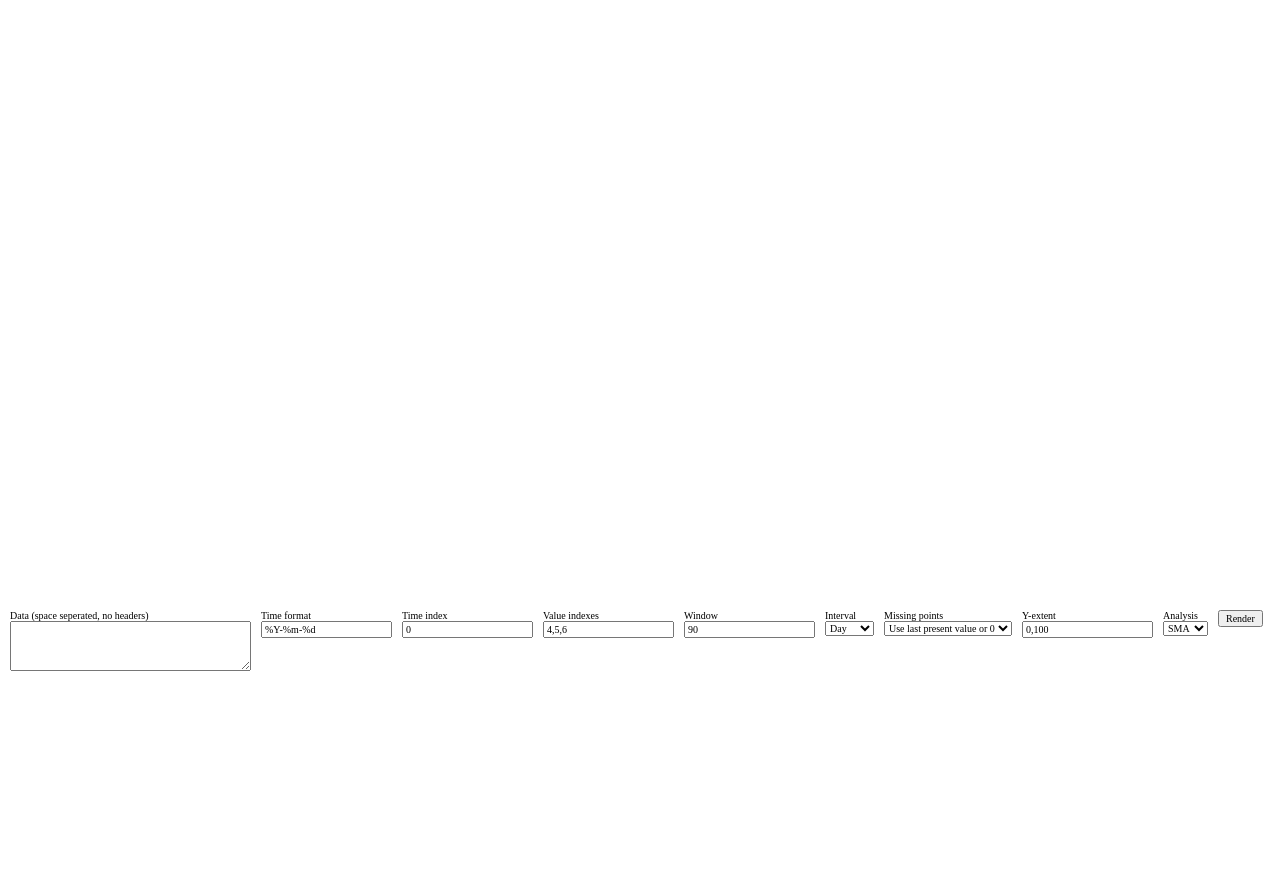
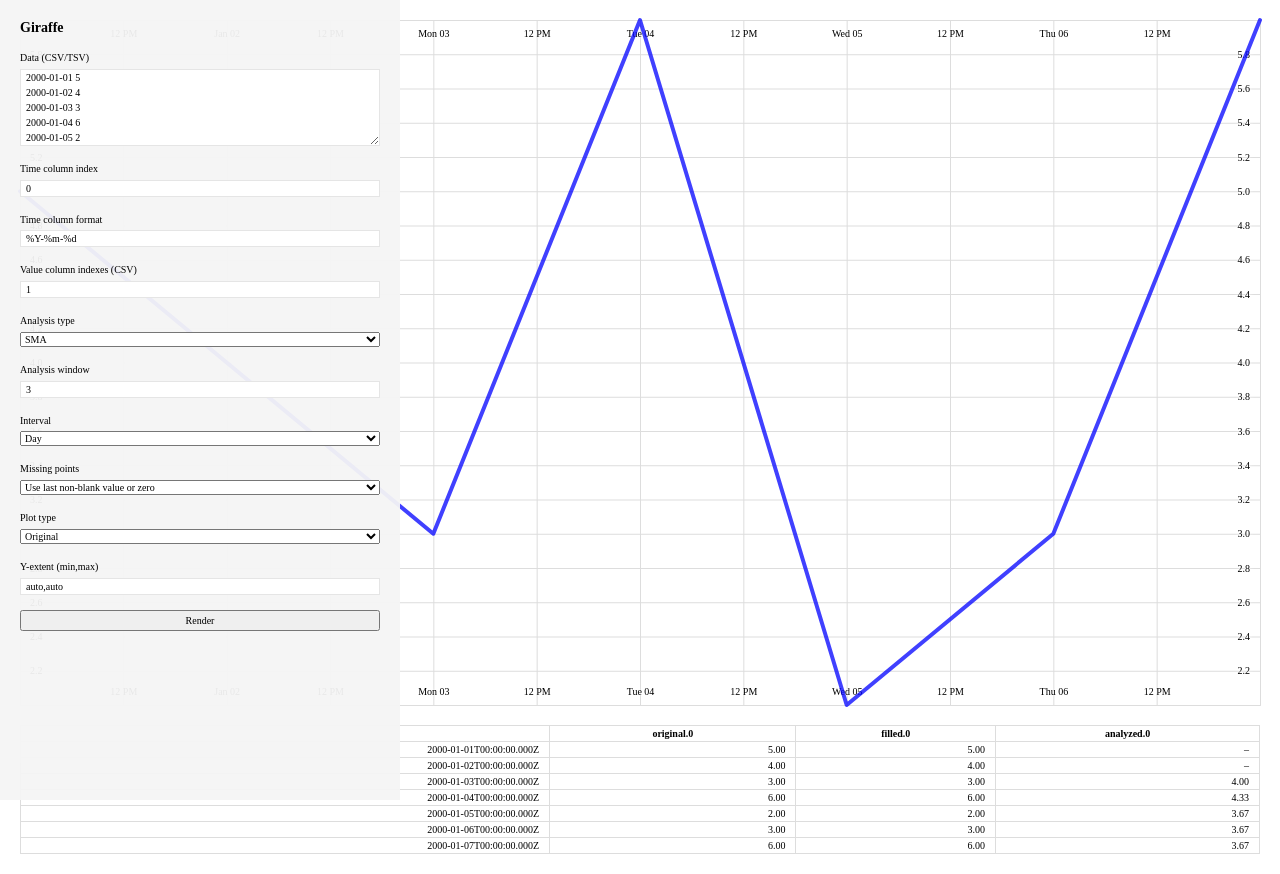
Before and after one commit to mkdynamic/giraffe, a plain HTML site: page index.html in a window 1280 px wide. Both pictures are taken after a click on the button "Render". Before the commit the page ends 800 px from the top, so only its background shows below. Drawn offline with Linux system fonts and the light colour scheme.

Commit message:
make it look prettier

```diff
--- a/index.css
+++ b/index.css
@@ -1,98 +1,150 @@
 html {
-  height: 100%;
-}
-
-body {
-  padding: 0;
-  margin: 0;
-  min-height: 100%;
+  --base-font-size: 10px;
+  --base-line-height: calc(10px * 1.5);
+  --base-spacing: calc(10px * 2);
+  --color-gray-light: #ddd;
+  --color-red: #f00;
+  --color-green: #0f0;
+  --color-blue: #00f;
 }
 
 * {
-  font-family: Input Sans Condensed;
-  font-size: 10px;
+  box-sizing: border-box;
+  font-family: Input Mono Narrow;
+  font-size: var(--base-font-size);
+  line-height: var(--base-line-height);
 }
 
-.artboard {
-  box-sizing: border-box;
-  width: 1280px;
-  height: 600px;
-  padding: 25px 25px 50px 50px;
+svg *,
+#data {
+  font-family: Input Mono Compressed;
+}
+
+.panes {
+}
+
+.pane {
+  padding: var(--base-spacing);
+}
+
+.pane-left {
+  width: 400px;
+  background: rgba(245, 245, 245, 0.95);
+  position: fixed;
+  top: 0;
+  bottom: 0;
+  left: 0;
+  overflow: auto;
+  transform: translateX(-399px);
+  transition: transform 0.25s ease-in-out 0s;
+}
+
+.pane-left:hover,
+.pane-left.is-initial {
+  transform: translateX(0);
+}
+
+.pane-right {
+}
+
+.config-group {
+  margin-bottom: var(--base-line-height);
+}
+
+.config h1 {
+  margin: 0;
+  font-size: 14px;
+}
+
+.config label {
+  display: block;
+  margin-bottom: calc(var(--base-line-height) / 4);
+}
+
+.config input,
+.config textarea,
+.config select,
+.config button {
+  display: block;
+  width: 100%;
+  margin: 0;
+  outline: none;
+}
+
+.config input,
+.config textarea {
+  -webkit-appearance: none;
+  padding: 0 calc(var(--base-spacing) / 4);
+  border: 1px solid rgba(0, 0, 0, 0.1);
+  height: calc(var(--base-line-height) + 2px);
+}
+
+.config textarea {
+  height: calc(var(--base-line-height) * 5 + 2px);
+}
+
+.config input:focus,
+.config textarea:focus {
+  border-color: var(--color-blue);
 }
 
 .results {
-  margin: 10px;
   border-collapse: collapse;
+  width: 100%;
 }
 
 .results td,
 .results th {
-  border: 1px solid #ccc;
-  padding: 0 5px;
+  border: 1px solid var(--color-gray-light);
+  padding: 0 calc(var(--base-spacing) / 2);
+  line-height: var(--base-line-height);
+  height: var(--base-line-height);
 }
 
 .results td {
   text-align: right;
 }
 
-.config {
-  box-sizing: border-box;
-  margin: 10px;
-  overflow: hidden;
-}
-
-.config div {
-  float: left;
-  margin-left: 10px;
-}
-
-.config div:first-child {
-  margin-left: 0;
-}
-
-.config label {
-  display: block;
+.artboard {
+  height: 685px;
+  margin-bottom: var(--base-spacing);
 }
 
 .artboard svg {
   overflow: visible;
 }
 
-.tick line {
-  opacity: 0.15;
+.artboard .axis .domain {
+  stroke: var(--color-gray-light);
 }
 
-.line {
+.artboard .tick line {
+  stroke: var(--color-gray-light);
+}
+
+.artboard .tick text {
+  text-shadow: 0 0 1px #fff, 0 0 2px #fff, 0 0 4px #fff, 0 0 8px #fff, 0 0 16px #fff;
+}
+
+.artboard .line {
   fill: none;
   stroke-linecap: round;
   stroke-linejoin: round;
+  opacity: 0.75;
 }
 
-.line-analysis {
+.artboard .line-analysis {
   stroke-width: 4px;
 }
 
-.line-original {
-  stroke-width: 2px;
-  opacity: 0.05;
+.artboard .line-0 {
+  stroke: var(--color-blue);
 }
 
-.line-0 {
-  stroke: #f00;
+.artboard .line-1 {
+  stroke: var(--color-red);
 }
 
-.line-1 {
-  stroke: #00f;
+.artboard .line-2 {
+  stroke: var(--color-green);
 }
-
-.line-2 {
-  stroke: #0f0;
-}
-
-.line-3 {
-  stroke: #ff0;
-}
-
-.line-4 {
-  stroke: #0ff;
-}
--- a/index.html
+++ b/index.html
@@ -3,32 +3,50 @@
 <head>
   <title>Giraffe</title>
   <meta charset="utf-8" />
+  <link rel="stylesheet" href="vendor/normalize.css" />
   <link rel="stylesheet" href="index.css" />
 </head>
 <body>
-  <div class="artboard"></div>
+  <div class="panes">
+    <div class="pane pane-left is-initial">
       <div class="config">
-    <div>
-      <label>Data (space seperated, no headers)</label>
-      <textarea id="data" rows="4" cols="40"></textarea>
+        <div class="config-group">
+          <h1>Giraffe</h1>
         </div>
-    <div>
-      <label>Time format</label>
+        <div class="config-group">
+          <label>Data (CSV/TSV)</label>
+          <textarea id="data">2000-01-01 5
+2000-01-02 4
+2000-01-03 3
+2000-01-04 6
+2000-01-05 2
+2000-01-06 3
+2000-01-07 6</textarea>
+        </div>
+        <div class="config-group">
+          <label>Time column index</label>
+          <input type="text" id="idx-time" value="0" />
+        </div>
+        <div class="config-group">
+          <label>Time column format</label>
           <input type="text" id="time-fmt" value="%Y-%m-%d" />
         </div>
-    <div>
-      <label>Time index</label>
-      <input type="text" id="idx-time" value="0" />
+        <div class="config-group">
+          <label>Value column indexes (CSV)</label>
+          <input type="text" id="idx-values" value="1" />
         </div>
-    <div>
-      <label>Value indexes</label>
-      <input type="text" id="idx-values" value="4,5,6" />
+        <div class="config-group">
+          <label>Analysis type</label>
+          <select id="analysis">
+            <option value="sma" selected>SMA</option>
+            <option value="ema">EMA</option>
+          </select>
         </div>
-    <div>
-      <label>Window</label>
-      <input type="text" id="window-size" value="90" />
+        <div class="config-group">
+          <label>Analysis window</label>
+          <input type="text" id="window-size" value="3" />
         </div>
-    <div>
+        <div class="config-group">
           <label>Interval</label>
           <select id="interval">
             <option value="timeYear">Year</option>
@@ -37,30 +55,36 @@
             <option value="timeDay" selected>Day</option>
           </select>
         </div>
-    <div>
+        <div class="config-group">
           <label>Missing points</label>
           <select id="fill-mode">
-        <option value="last-non-blank-or-zero" selected>Use last present value or 0</option>
-        <option value="zero">Fill with 0</option>
+            <option value="last-non-blank-or-zero" selected>Use last non-blank value or zero</option>
+            <option value="zero">Fill with zero</option>
             <option value="omit">Omit value</option>
           </select>
         </div>
-    <div>
-      <label>Y-extent</label>
-      <input type="text" id="extent-y" value="0,100" />
-    </div>
-    <div>
-      <label>Analysis</label>
-      <select id="analysis">
-        <option value="sma" selected>SMA</option>
-        <option value="ema">EMA</option>
+        <div class="config-group">
+          <label>Plot type</label>
+          <select id="plot-type">
+            <option value="original" selected>Original</option>
+            <option value="filled">Filled</option>
+            <option value="analyzed">Analyzed</option>
           </select>
         </div>
-    <div>
+        <div class="config-group">
+          <label>Y-extent (min,max)</label>
+          <input type="text" id="extent-y" value="auto,auto" />
+        </div>
+        <div class="config-group">
           <button id="render">Render</button>
         </div>
       </div>
+    </div>
+    <div class="pane pane-right">
+      <div class="artboard"></div>
       <table class="results"></table>
+    </div>
+  </div>
   <script src="vendor/d3.js"></script>
   <script src="index.js"></script>
 </body>
--- a/index.js
+++ b/index.js
@@ -1,12 +1,12 @@
 // data must be rows of (TIME_FMT VALUE), gaps allowed, unsorted
-var parse = function(opts) {
+var parseData = function(opts) {
   var raw = opts.raw;
   var timeFmt = opts.timeFmt;
   var parseTime = d3.timeParse(timeFmt);
   var idxs = opts.idxs;
 
   return raw.split(/\n+/).map(function(line) {
-    var cols = line.split(/\s+/);
+    var cols = line.split(/\s+|,/);
     return {
       t: parseTime(cols[idxs.time]),
       v: parseFloat(cols[idxs.value])
@@ -104,10 +104,10 @@ var drawChart = function(opts) {
   // reset
   document.querySelectorAll('.artboard svg').forEach(function(el) { el.remove(); });
 
-  var plotType = 'analyzed';
-
+  var plotType = opts.plotType;
   var series = opts.series;
   var artboard = opts.artboard;
+
   var artboardStyle = getComputedStyle(artboard, null);
   var paddingH = parseFloat(artboardStyle.getPropertyValue('padding-left')) +
     parseFloat(artboardStyle.getPropertyValue('padding-right'));
@@ -115,6 +115,7 @@ var drawChart = function(opts) {
     parseFloat(artboardStyle.getPropertyValue('padding-bottom'));
   var width = artboard.clientWidth - paddingH;
   var height = artboard.clientHeight - paddingV;
+
   var allData = series.reduce(function(m, s) { return m.concat(s[plotType]); }, []);
   var yExtentAuto = d3.extent(allData, function(d) { return d.v; });
   var yExtent = [
@@ -135,26 +136,74 @@ var drawChart = function(opts) {
     .y(function(d) { return y(d.v); });
 
   var svg = d3.select(artboard)
-    .append('svg');
+    .append('svg')
+    .attr('width', width)
+    .attr('height', height);
+
+  var axisXTickFormatter = function(label, idx, ticks) {
+    return idx === 0 || idx === ticks.length - 1 ? '' : x.tickFormat().apply(x, arguments);
+  };
+
+  var axisYTickFormatter = function(label, idx, ticks) {
+    return idx === 0 || idx === ticks.length - 1 ? '' : y.tickFormat().apply(y, arguments);
+  };
+
+  var axisYTicks = Math.floor(height / 50); // give at least 50px height per tick
+  var axisXTicks = Math.floor(width / 75); // give at least 100px width per tick
+  var axisPadding = 10;
+
+  var axisXBottom = d3.axisTop(x)
+    .tickSizeInner(height)
+    .tickSizeOuter(0)
+    .tickPadding(-height + axisPadding)
+    .ticks(axisXTicks)
+    .tickFormat(axisXTickFormatter);
+
+  var axisXTop = d3.axisBottom(x)
+    .tickSizeInner(0)
+    .tickSizeOuter(0)
+    .tickPadding(axisPadding)
+    .ticks(axisXTicks)
+    .tickFormat(axisXTickFormatter);
+
+  var axisYLeft = d3.axisRight(y)
+    .tickSizeInner(width)
+    .tickSizeOuter(0)
+    .tickPadding(-width + axisPadding)
+    .ticks(axisYTicks)
+    .tickFormat(axisYTickFormatter);
+
+  var axisYRight = d3.axisLeft(y)
+    .tickSizeInner(0)
+    .tickSizeOuter(0)
+    .tickPadding(axisPadding)
+    .ticks(axisYTicks)
+    .tickFormat(axisYTickFormatter);
 
   svg.append('g')
     .attr('class', 'axis axis-x')
     .attr('transform', 'translate(0,' + height + ')')
-    .call(d3.axisBottom(x).tickSizeInner(-height).tickSizeOuter(0).tickPadding(10).ticks(24));
+    .call(axisXBottom);
 
   svg.append('g')
     .attr('class', 'axis axis-y')
-    .call(d3.axisLeft(y).tickSizeInner(-width).tickSizeOuter(0).tickPadding(10));
+    .attr('transform', 'translate(0,0)')
+    .call(axisYLeft);
+
+  svg.append('g')
+    .attr('class', 'axis axis-x')
+    .attr('transform', 'translate(0,0)')
+    .call(axisXTop);
+
+  svg.append('g')
+    .attr('class', 'axis axis-y')
+    .attr('transform', 'translate(' + width +',0)')
+    .call(axisYRight);
 
   series.forEach(function(s, idx) {
     svg.append('path')
       .datum(s[plotType])
       .attr('class', 'line line-analysis line-' + idx)
-      .attr('d', line);
-
-    svg.append('path')
-      .datum(s.original)
-      .attr('class', 'line line-original line-' + idx)
       .attr('d', line);
   });
 };
@@ -205,7 +254,7 @@ var drawResults = function(opts) {
   for (var idx = 0; idx < numCols; idx++) {
     var seriesIdx = Math.floor((idx - 1) / plots.length);
     var plotIdx = (idx - 1) % plots.length;
-    headers.push(idx === 0 ? 't' : (plots[plotIdx] + '.' + seriesIdx));
+    headers.push(idx === 0 ? '' : (plots[plotIdx] + '.' + seriesIdx));
   }
   html += buildTableRow(headers, true);
 
@@ -217,6 +266,9 @@ var drawResults = function(opts) {
   table.innerHTML = html;
 };
 
+var getSelectValue = function(select) {
+  return select.options[select.selectedIndex].value;
+};
 
 var render = function(dataElement) {
   var series = [];
@@ -225,7 +277,7 @@ var render = function(dataElement) {
     .map(function(v) { return parseInt(v, 10); });
 
   valueIdxs.forEach(function(valueIdx) {
-    var data = parse({
+    var data = parseData({
       raw: document.querySelector('#data').value,
       timeFmt: document.querySelector('#time-fmt').value,
       idxs: {
@@ -236,19 +288,25 @@ var render = function(dataElement) {
 
     var dataFilled = computeFilledData({
       data: data,
-      fillMode: document.querySelector('#fill-mode').options[document.querySelector('#fill-mode').selectedIndex].value,
-      interval: d3[document.querySelector('#interval').options[document.querySelector('#interval').selectedIndex].value]
+      fillMode: getSelectValue(document.querySelector('#fill-mode')),
+      interval: d3[getSelectValue(document.querySelector('#interval'))]
     });
 
     var dataAnalyzed = computeAnalyzedData({
       data: dataFilled,
       analysis: {
-        type: document.querySelector('#analysis').options[document.querySelector('#analysis').selectedIndex].value,
-        opts: { windowSize: parseInt(document.querySelector('#window-size').value, 10) }
+        type: getSelectValue(document.querySelector('#analysis')),
+        opts: {
+          windowSize: parseInt(document.querySelector('#window-size').value, 10)
+        }
       }
     });
 
-    series.push({ original: data, filled: dataFilled, analyzed: dataAnalyzed });
+    series.push({
+      original: data,
+      filled: dataFilled,
+      analyzed: dataAnalyzed
+    });
   });
 
   drawResults({
@@ -259,16 +317,14 @@ var render = function(dataElement) {
   drawChart({
     series: series,
     artboard: document.querySelector('.artboard'),
+    plotType: getSelectValue(document.querySelector('#plot-type')),
     yExtent: document.querySelector('#extent-y').value.split(',').map(function(v) {
-      if (v === 'auto') {
-        return v;
-      } else {
-        return parseFloat(v);
-      }
+      return v === 'auto' ? v : parseFloat(v);
     })
   });
 };
 
 document.getElementById('render').addEventListener('click', function() {
   render();
+  document.querySelector('.pane-left').classList.remove('is-initial');
 });
```
Also changed, not shown: vendor/normalize.css (added). Lines whose indentation alone changed are shown as unchanged.
